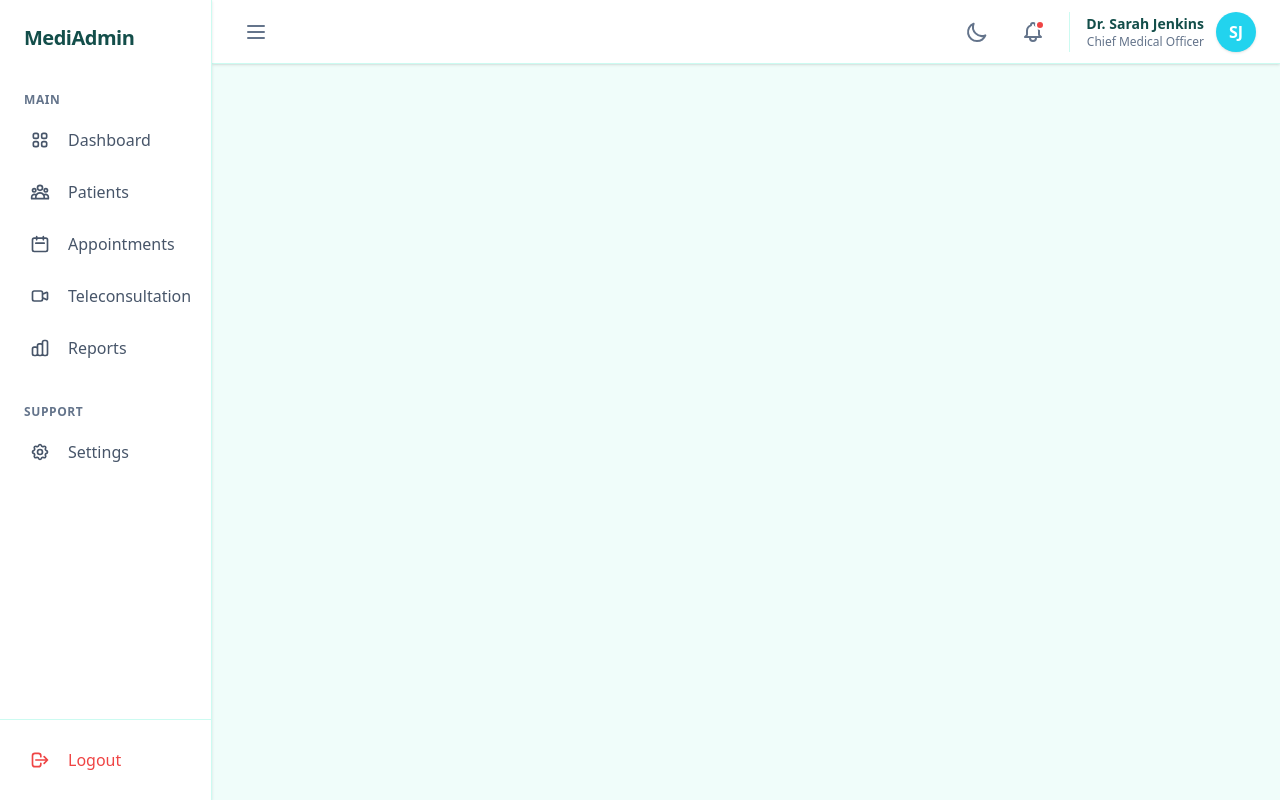
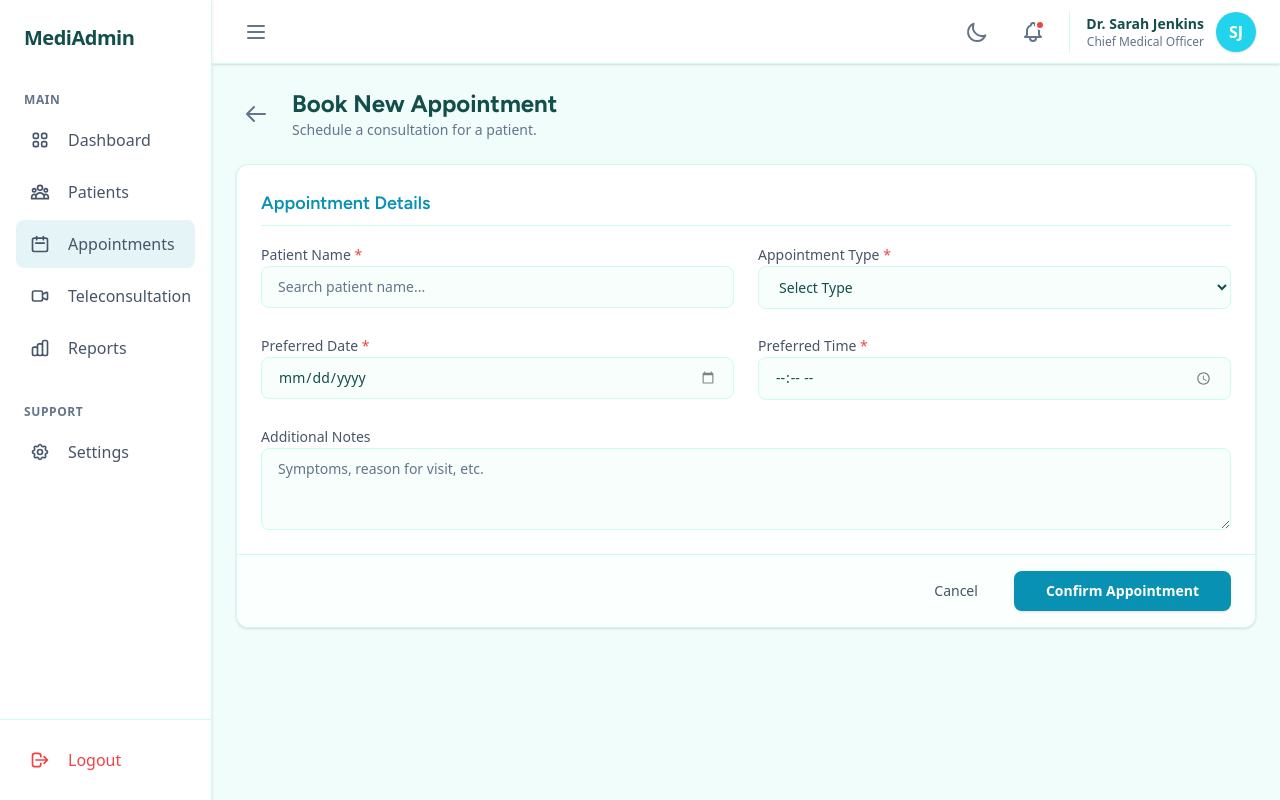
Before and after one commit to Ali-Tamerr/Telemedicine-Admin-Dashboard, an Angular app: page /appointments/book in a window 1280 px wide. Before the commit this address led to /. Built offline with nearby package versions, Linux system fonts and the light colour scheme.

Commit message:
feat: add patient registration form and dashboard layout components

```diff
--- a/src/app/app.routes.ts
+++ b/src/app/app.routes.ts
@@ -4,6 +4,7 @@ import { PatientList } from './pages/patient-list/patient-list';
 import { PatientDetails } from './pages/patient-details/patient-details';
 import { PatientAdd } from './pages/patient-add/patient-add';
 import { Appointments } from './pages/appointments/appointments';
+import { AppointmentAdd } from './pages/appointment-add/appointment-add';
 import { Teleconsultation } from './pages/teleconsultation/teleconsultation';
 import { Reports } from './pages/reports/reports';
 import { Settings } from './pages/settings/settings';
@@ -15,6 +16,7 @@ export const routes: Routes = [
   { path: 'patients/add', component: PatientAdd },
   { path: 'patients/:id', component: PatientDetails },
   { path: 'appointments', component: Appointments },
+  { path: 'appointments/book', component: AppointmentAdd },
   { path: 'consultations', component: Teleconsultation },
   { path: 'reports', component: Reports },
   { path: 'settings', component: Settings }
--- /dev/null
+++ b/src/app/pages/appointment-add/appointment-add.css
@@ -0,0 +1,15 @@
+/* Appointment Add Component Styles */
+:host {
+  display: block;
+}
+
+input[type="date"]::-webkit-calendar-picker-indicator,
+input[type="time"]::-webkit-calendar-picker-indicator {
+  filter: invert(0.5);
+  cursor: pointer;
+}
+
+.dark input[type="date"]::-webkit-calendar-picker-indicator,
+.dark input[type="time"]::-webkit-calendar-picker-indicator {
+  filter: invert(1);
+}
--- /dev/null
+++ b/src/app/pages/appointment-add/appointment-add.html
@@ -0,0 +1,70 @@
+<div class="space-y-6">
+  <div class="flex items-center gap-4">
+    <button (click)="onCancel()" class="p-2 hover:bg-bg/50 rounded-full transition-colors text-text-muted">
+      <svg xmlns="http://www.w3.org/2000/svg" class="h-6 w-6" fill="none" viewBox="0 0 24 24" stroke="currentColor">
+        <path stroke-linecap="round" stroke-linejoin="round" stroke-width="2" d="M10 19l-7-7m0 0l7-7m-7 7h18" />
+      </svg>
+    </button>
+    <div>
+      <h1 class="text-2xl font-bold text-text">Book New Appointment</h1>
+      <p class="text-sm text-text-muted">Schedule a consultation for a patient.</p>
+    </div>
+  </div>
+
+  <form [formGroup]="appointmentForm" (ngSubmit)="onSubmit()" class="bg-surface rounded-xl shadow-sm border border-border overflow-hidden">
+    <div class="p-6 space-y-8">
+      <div>
+        <h2 class="text-lg font-semibold text-primary border-b border-border pb-2 mb-4">Appointment Details</h2>
+        <div class="grid grid-cols-1 md:grid-cols-2 gap-6">
+          <!-- Patient Name -->
+          <div class="space-y-1">
+            <label class="text-sm font-medium text-text-secondary">Patient Name <span class="text-danger">*</span></label>
+            <input type="text" formControlName="patientName" placeholder="Search patient name..." class="block w-full px-4 py-2.5 border border-border rounded-lg text-sm focus:ring-primary focus:border-primary transition-all bg-bg/50 text-text placeholder:text-text-muted" [class.border-danger]="appointmentForm.get('patientName')?.touched && appointmentForm.get('patientName')?.invalid">
+            <p *ngIf="appointmentForm.get('patientName')?.touched && appointmentForm.get('patientName')?.invalid" class="text-xs text-danger mt-1">Patient name is required.</p>
+          </div>
+
+          <!-- Appointment Type -->
+          <div class="space-y-1">
+            <label class="text-sm font-medium text-text-secondary">Appointment Type <span class="text-danger">*</span></label>
+            <select formControlName="appointmentType" class="block w-full px-4 py-2.5 border border-border rounded-lg text-sm focus:ring-primary focus:border-primary transition-all bg-bg/50 text-text" [class.border-danger]="appointmentForm.get('appointmentType')?.touched && appointmentForm.get('appointmentType')?.invalid">
+              <option value="">Select Type</option>
+              <option value="routine">Routine Checkup</option>
+              <option value="urgent">Urgent Consultation</option>
+              <option value="follow-up">Follow-up Visit</option>
+            </select>
+          </div>
+
+          <!-- Date -->
+          <div class="space-y-1">
+            <label class="text-sm font-medium text-text-secondary">Preferred Date <span class="text-danger">*</span></label>
+            <input type="date" formControlName="date" class="block w-full px-4 py-2.5 border border-border rounded-lg text-sm focus:ring-primary focus:border-primary transition-all bg-bg/50 text-text" [class.border-danger]="appointmentForm.get('date')?.touched && appointmentForm.get('date')?.invalid">
+          </div>
+
+          <!-- Time -->
+          <div class="space-y-1">
+            <label class="text-sm font-medium text-text-secondary">Preferred Time <span class="text-danger">*</span></label>
+            <input type="time" formControlName="time" class="block w-full px-4 py-2.5 border border-border rounded-lg text-sm focus:ring-primary focus:border-primary transition-all bg-bg/50 text-text" [class.border-danger]="appointmentForm.get('time')?.touched && appointmentForm.get('time')?.invalid">
+          </div>
+
+          <!-- Notes -->
+          <div class="md:col-span-2 space-y-1">
+            <label class="text-sm font-medium text-text-secondary">Additional Notes</label>
+            <textarea formControlName="notes" rows="3" placeholder="Symptoms, reason for visit, etc." class="block w-full px-4 py-2.5 border border-border rounded-lg text-sm focus:ring-primary focus:border-primary transition-all bg-bg/50 text-text placeholder:text-text-muted"></textarea>
+          </div>
+        </div>
+      </div>
+    </div>
+
+    <!-- Form Actions -->
+    <div class="bg-bg/30 px-6 py-4 flex items-center justify-end gap-3 border-t border-border">
+      <button type="button" (click)="onCancel()" class="px-6 py-2.5 text-sm font-medium text-text-secondary hover:text-text transition-colors">Cancel</button>
+      <button type="submit" [disabled]="isSubmitting" class="px-8 py-2.5 bg-primary text-white rounded-lg text-sm font-semibold hover:bg-primary/90 transition-all shadow-sm flex items-center gap-2">
+        <svg *ngIf="isSubmitting" class="animate-spin h-4 w-4 text-white" xmlns="http://www.w3.org/2000/svg" fill="none" viewBox="0 0 24 24">
+          <circle class="opacity-25" cx="12" cy="12" r="10" stroke="currentColor" stroke-width="4"></circle>
+          <path class="opacity-75" fill="currentColor" d="M4 12a8 8 0 018-8V0C5.373 0 0 5.373 0 12h4zm2 5.291A7.962 7.962 0 014 12H0c0 3.042 1.135 5.824 3 7.938l3-2.647z"></path>
+        </svg>
+        {{ isSubmitting ? 'Booking...' : 'Confirm Appointment' }}
+      </button>
+    </div>
+  </form>
+</div>
--- /dev/null
+++ b/src/app/pages/appointment-add/appointment-add.ts
@@ -0,0 +1,43 @@
+import { Component, inject } from '@angular/core';
+import { FormBuilder, FormGroup, Validators, ReactiveFormsModule } from '@angular/forms';
+import { Router, RouterLink } from '@angular/router';
+import { CommonModule } from '@angular/common';
+
+@Component({
+  selector: 'app-appointment-add',
+  standalone: true,
+  imports: [CommonModule, ReactiveFormsModule, RouterLink],
+  templateUrl: './appointment-add.html',
+  styleUrl: './appointment-add.css'
+})
+export class AppointmentAdd {
+  private fb = inject(FormBuilder);
+  private router = inject(Router);
+
+  appointmentForm: FormGroup = this.fb.group({
+    patientName: ['', [Validators.required]],
+    appointmentType: ['', [Validators.required]],
+    date: ['', [Validators.required]],
+    time: ['', [Validators.required]],
+    notes: ['']
+  });
+
+  isSubmitting = false;
+
+  onSubmit() {
+    if (this.appointmentForm.valid) {
+      this.isSubmitting = true;
+      // Mock API call
+      setTimeout(() => {
+        this.isSubmitting = false;
+        this.router.navigate(['/appointments']);
+      }, 1000);
+    } else {
+      this.appointmentForm.markAllAsTouched();
+    }
+  }
+
+  onCancel() {
+    this.router.navigate(['/appointments']);
+  }
+}
--- a/src/app/pages/appointments/appointments.html
+++ b/src/app/pages/appointments/appointments.html
@@ -9,7 +9,9 @@
         <button class="px-3 py-1.5 text-sm font-medium rounded-md bg-surface text-text shadow-sm">Week</button>
         <button class="px-3 py-1.5 text-sm font-medium rounded-md text-text-muted hover:text-text transition-colors">Month</button>
       </div>
-      <button class="flex items-center gap-2 px-4 py-2 bg-primary text-white rounded-lg hover:bg-primary/90 transition-colors shadow-sm focus:ring-2 focus:ring-primary focus:ring-offset-2">
+      <button
+        routerLink="/appointments/book"
+        class="flex items-center gap-2 px-4 py-2 bg-primary text-white rounded-lg hover:bg-primary/90 transition-colors shadow-sm focus:ring-2 focus:ring-primary focus:ring-offset-2">
         <svg xmlns="http://www.w3.org/2000/svg" class="h-5 w-5" fill="none" viewBox="0 0 24 24" stroke="currentColor">
           <path stroke-linecap="round" stroke-linejoin="round" stroke-width="2" d="M12 4v16m8-8H4" />
         </svg>
--- a/src/app/pages/appointments/appointments.ts
+++ b/src/app/pages/appointments/appointments.ts
@@ -1,10 +1,11 @@
 import { Component } from '@angular/core';
+import { RouterLink } from '@angular/router';
 import { AppointmentCalendar } from '../dashboard/components/appointment-calendar/appointment-calendar';
 
 @Component({
   selector: 'app-appointments',
   standalone: true,
-  imports: [AppointmentCalendar],
+  imports: [AppointmentCalendar, RouterLink],
   templateUrl: './appointments.html',
   styleUrl: './appointments.css',
 })
--- a/src/app/pages/dashboard/dashboard.html
+++ b/src/app/pages/dashboard/dashboard.html
@@ -5,12 +5,6 @@
       <h1 class="text-xl font-bold text-text">Dashboard Overview</h1>
       <p class="text-xs text-text-muted">Welcome back, Dr. Jenkins.</p>
     </div>
-    <button class="flex items-center gap-2 px-3 py-1.5 bg-[#0891b2] text-white rounded-lg hover:bg-[#067a96] transition-colors text-sm">
-      <svg xmlns="http://www.w3.org/2000/svg" class="h-4 w-4" fill="none" viewBox="0 0 24 24" stroke="currentColor">
-        <path stroke-linecap="round" stroke-linejoin="round" stroke-width="2" d="M12 4v16m8-8H4" />
-      </svg>
-      New Consultation
-    </button>
   </div>
 
   <!-- Stats Cards -->
--- a/src/app/pages/patient-add/patient-add.html
+++ b/src/app/pages/patient-add/patient-add.html
@@ -1,49 +1,49 @@
 <div class="space-y-6">
   <div class="flex items-center gap-4">
-    <button (click)="onCancel()" class="p-2 hover:bg-gray-100 rounded-full transition-colors text-gray-500">
+    <button (click)="onCancel()" class="p-2 hover:bg-bg/50 rounded-full transition-colors text-text-muted">
       <svg xmlns="http://www.w3.org/2000/svg" class="h-6 w-6" fill="none" viewBox="0 0 24 24" stroke="currentColor">
         <path stroke-linecap="round" stroke-linejoin="round" stroke-width="2" d="M10 19l-7-7m0 0l7-7m-7 7h18" />
       </svg>
     </button>
     <div>
-      <h1 class="text-2xl font-bold text-[#134e4a]">Register New Patient</h1>
-      <p class="text-sm text-gray-500">Enter patient personal and medical information.</p>
+      <h1 class="text-2xl font-bold text-text">Register New Patient</h1>
+      <p class="text-sm text-text-muted">Enter patient personal and medical information.</p>
     </div>
   </div>
 
-  <form [formGroup]="patientForm" (ngSubmit)="onSubmit()" class="bg-white rounded-xl shadow-sm border border-teal-50 overflow-hidden">
+  <form [formGroup]="patientForm" (ngSubmit)="onSubmit()" class="bg-surface rounded-xl shadow-sm border border-border overflow-hidden">
     <div class="p-6 space-y-8">
       <!-- Personal Information Section -->
       <div>
-        <h2 class="text-lg font-semibold text-[#134e4a] border-b border-gray-100 pb-2 mb-4">Personal Information</h2>
+        <h2 class="text-lg font-semibold text-primary border-b border-border pb-2 mb-4">Personal Information</h2>
         <div class="grid grid-cols-1 md:grid-cols-2 gap-6">
           <div class="space-y-1">
-            <label class="text-sm font-medium text-gray-700">First Name <span class="text-red-500">*</span></label>
-            <input type="text" formControlName="firstName" class="block w-full px-4 py-2.5 border border-gray-200 rounded-lg text-sm focus:ring-[#0891b2] focus:border-[#0891b2] transition-all" [class.border-red-500]="patientForm.get('firstName')?.touched && patientForm.get('firstName')?.invalid">
-            <p *ngIf="patientForm.get('firstName')?.touched && patientForm.get('firstName')?.invalid" class="text-xs text-red-500 mt-1">First name is required (min 2 chars).</p>
+            <label class="text-sm font-medium text-text-secondary">First Name <span class="text-danger">*</span></label>
+            <input type="text" formControlName="firstName" class="block w-full px-4 py-2.5 border border-border rounded-lg text-sm focus:ring-primary focus:border-primary transition-all bg-bg/50 text-text placeholder:text-text-muted" [class.border-danger]="patientForm.get('firstName')?.touched && patientForm.get('firstName')?.invalid">
+            <p *ngIf="patientForm.get('firstName')?.touched && patientForm.get('firstName')?.invalid" class="text-xs text-danger mt-1">First name is required (min 2 chars).</p>
           </div>
           <div class="space-y-1">
-            <label class="text-sm font-medium text-gray-700">Last Name <span class="text-red-500">*</span></label>
-            <input type="text" formControlName="lastName" class="block w-full px-4 py-2.5 border border-gray-200 rounded-lg text-sm focus:ring-[#0891b2] focus:border-[#0891b2] transition-all" [class.border-red-500]="patientForm.get('lastName')?.touched && patientForm.get('lastName')?.invalid">
-            <p *ngIf="patientForm.get('lastName')?.touched && patientForm.get('lastName')?.invalid" class="text-xs text-red-500 mt-1">Last name is required.</p>
+            <label class="text-sm font-medium text-text-secondary">Last Name <span class="text-danger">*</span></label>
+            <input type="text" formControlName="lastName" class="block w-full px-4 py-2.5 border border-border rounded-lg text-sm focus:ring-primary focus:border-primary transition-all bg-bg/50 text-text placeholder:text-text-muted" [class.border-danger]="patientForm.get('lastName')?.touched && patientForm.get('lastName')?.invalid">
+            <p *ngIf="patientForm.get('lastName')?.touched && patientForm.get('lastName')?.invalid" class="text-xs text-danger mt-1">Last name is required.</p>
           </div>
           <div class="space-y-1">
-            <label class="text-sm font-medium text-gray-700">Email Address <span class="text-red-500">*</span></label>
-            <input type="email" formControlName="email" class="block w-full px-4 py-2.5 border border-gray-200 rounded-lg text-sm focus:ring-[#0891b2] focus:border-[#0891b2] transition-all" [class.border-red-500]="patientForm.get('email')?.touched && patientForm.get('email')?.invalid">
-            <p *ngIf="patientForm.get('email')?.touched && patientForm.get('email')?.invalid" class="text-xs text-red-500 mt-1">Valid email is required.</p>
+            <label class="text-sm font-medium text-text-secondary">Email Address <span class="text-danger">*</span></label>
+            <input type="email" formControlName="email" class="block w-full px-4 py-2.5 border border-border rounded-lg text-sm focus:ring-primary focus:border-primary transition-all bg-bg/50 text-text placeholder:text-text-muted" [class.border-danger]="patientForm.get('email')?.touched && patientForm.get('email')?.invalid">
+            <p *ngIf="patientForm.get('email')?.touched && patientForm.get('email')?.invalid" class="text-xs text-danger mt-1">Valid email is required.</p>
           </div>
           <div class="space-y-1">
-            <label class="text-sm font-medium text-gray-700">Phone Number <span class="text-red-500">*</span></label>
-            <input type="text" formControlName="phone" placeholder="+1 (555) 000-0000" class="block w-full px-4 py-2.5 border border-gray-200 rounded-lg text-sm focus:ring-[#0891b2] focus:border-[#0891b2] transition-all" [class.border-red-500]="patientForm.get('phone')?.touched && patientForm.get('phone')?.invalid">
-            <p *ngIf="patientForm.get('phone')?.touched && patientForm.get('phone')?.invalid" class="text-xs text-red-500 mt-1">Valid phone number is required.</p>
+            <label class="text-sm font-medium text-text-secondary">Phone Number <span class="text-danger">*</span></label>
+            <input type="text" formControlName="phone" placeholder="+1 (555) 000-0000" class="block w-full px-4 py-2.5 border border-border rounded-lg text-sm focus:ring-primary focus:border-primary transition-all bg-bg/50 text-text placeholder:text-text-muted" [class.border-danger]="patientForm.get('phone')?.touched && patientForm.get('phone')?.invalid">
+            <p *ngIf="patientForm.get('phone')?.touched && patientForm.get('phone')?.invalid" class="text-xs text-danger mt-1">Valid phone number is required.</p>
           </div>
           <div class="space-y-1">
-            <label class="text-sm font-medium text-gray-700">Date of Birth <span class="text-red-500">*</span></label>
-            <input type="date" formControlName="dob" class="block w-full px-4 py-2.5 border border-gray-200 rounded-lg text-sm focus:ring-[#0891b2] focus:border-[#0891b2] transition-all" [class.border-red-500]="patientForm.get('dob')?.touched && patientForm.get('dob')?.invalid">
+            <label class="text-sm font-medium text-text-secondary">Date of Birth <span class="text-danger">*</span></label>
+            <input type="date" formControlName="dob" class="block w-full px-4 py-2.5 border border-border rounded-lg text-sm focus:ring-primary focus:border-primary transition-all bg-bg/50 text-text" [class.border-danger]="patientForm.get('dob')?.touched && patientForm.get('dob')?.invalid">
           </div>
           <div class="space-y-1">
-            <label class="text-sm font-medium text-gray-700">Gender <span class="text-red-500">*</span></label>
-            <select formControlName="gender" class="block w-full px-4 py-2.5 border border-gray-200 rounded-lg text-sm focus:ring-[#0891b2] focus:border-[#0891b2] transition-all bg-white" [class.border-red-500]="patientForm.get('gender')?.touched && patientForm.get('gender')?.invalid">
+            <label class="text-sm font-medium text-text-secondary">Gender <span class="text-danger">*</span></label>
+            <select formControlName="gender" class="block w-full px-4 py-2.5 border border-border rounded-lg text-sm focus:ring-primary focus:border-primary transition-all bg-bg/50 text-text" [class.border-danger]="patientForm.get('gender')?.touched && patientForm.get('gender')?.invalid">
               <option value="">Select Gender</option>
               <option value="male">Male</option>
               <option value="female">Female</option>
@@ -55,11 +55,11 @@
 
       <!-- Medical Information Section -->
       <div>
-        <h2 class="text-lg font-semibold text-[#134e4a] border-b border-gray-100 pb-2 mb-4">Medical Information</h2>
+        <h2 class="text-lg font-semibold text-primary border-b border-border pb-2 mb-4">Medical Information</h2>
         <div class="grid grid-cols-1 md:grid-cols-2 gap-6">
           <div class="space-y-1">
-            <label class="text-sm font-medium text-gray-700">Blood Type</label>
-            <select formControlName="bloodType" class="block w-full px-4 py-2.5 border border-gray-200 rounded-lg text-sm focus:ring-[#0891b2] focus:border-[#0891b2] transition-all bg-white">
+            <label class="text-sm font-medium text-text-secondary">Blood Type</label>
+            <select formControlName="bloodType" class="block w-full px-4 py-2.5 border border-border rounded-lg text-sm focus:ring-primary focus:border-primary transition-all bg-bg/50 text-text">
               <option value="">Select Blood Type</option>
               <option value="A+">A+</option>
               <option value="A-">A-</option>
@@ -72,25 +72,25 @@
             </select>
           </div>
           <div class="space-y-1">
-            <label class="text-sm font-medium text-gray-700">Emergency Contact <span class="text-red-500">*</span></label>
-            <input type="text" formControlName="emergencyContact" placeholder="Name and Phone" class="block w-full px-4 py-2.5 border border-gray-200 rounded-lg text-sm focus:ring-[#0891b2] focus:border-[#0891b2] transition-all" [class.border-red-500]="patientForm.get('emergencyContact')?.touched && patientForm.get('emergencyContact')?.invalid">
+            <label class="text-sm font-medium text-text-secondary">Emergency Contact <span class="text-danger">*</span></label>
+            <input type="text" formControlName="emergencyContact" placeholder="Name and Phone" class="block w-full px-4 py-2.5 border border-border rounded-lg text-sm focus:ring-primary focus:border-primary transition-all bg-bg/50 text-text placeholder:text-text-muted" [class.border-danger]="patientForm.get('emergencyContact')?.touched && patientForm.get('emergencyContact')?.invalid">
           </div>
           <div class="md:col-span-2 space-y-1">
-            <label class="text-sm font-medium text-gray-700">Residential Address <span class="text-red-500">*</span></label>
-            <textarea formControlName="address" rows="2" class="block w-full px-4 py-2.5 border border-gray-200 rounded-lg text-sm focus:ring-[#0891b2] focus:border-[#0891b2] transition-all" [class.border-red-500]="patientForm.get('address')?.touched && patientForm.get('address')?.invalid"></textarea>
+            <label class="text-sm font-medium text-text-secondary">Residential Address <span class="text-danger">*</span></label>
+            <textarea formControlName="address" rows="2" class="block w-full px-4 py-2.5 border border-border rounded-lg text-sm focus:ring-primary focus:border-primary transition-all bg-bg/50 text-text placeholder:text-text-muted" [class.border-danger]="patientForm.get('address')?.touched && patientForm.get('address')?.invalid"></textarea>
           </div>
           <div class="md:col-span-2 space-y-1">
-            <label class="text-sm font-medium text-gray-700">Known Allergies</label>
-            <textarea formControlName="allergies" rows="2" placeholder="List any allergies or type 'None'" class="block w-full px-4 py-2.5 border border-gray-200 rounded-lg text-sm focus:ring-[#0891b2] focus:border-[#0891b2] transition-all"></textarea>
+            <label class="text-sm font-medium text-text-secondary">Known Allergies</label>
+            <textarea formControlName="allergies" rows="2" placeholder="List any allergies or type 'None'" class="block w-full px-4 py-2.5 border border-border rounded-lg text-sm focus:ring-primary focus:border-primary transition-all bg-bg/50 text-text placeholder:text-text-muted"></textarea>
           </div>
         </div>
       </div>
     </div>
 
     <!-- Form Actions -->
-    <div class="bg-gray-50 px-6 py-4 flex items-center justify-end gap-3 border-t border-gray-100">
-      <button type="button" (click)="onCancel()" class="px-6 py-2.5 text-sm font-medium text-gray-600 hover:text-gray-800 transition-colors">Cancel</button>
-      <button type="submit" [disabled]="isSubmitting" class="px-8 py-2.5 bg-[#0891b2] text-white rounded-lg text-sm font-semibold hover:bg-[#067a96] transition-all shadow-sm flex items-center gap-2">
+    <div class="bg-bg/30 px-6 py-4 flex items-center justify-end gap-3 border-t border-border">
+      <button type="button" (click)="onCancel()" class="px-6 py-2.5 text-sm font-medium text-text-secondary hover:text-text transition-colors">Cancel</button>
+      <button type="submit" [disabled]="isSubmitting" class="px-8 py-2.5 bg-primary text-white rounded-lg text-sm font-semibold hover:bg-primary/90 transition-all shadow-sm flex items-center gap-2">
         <svg *ngIf="isSubmitting" class="animate-spin h-4 w-4 text-white" xmlns="http://www.w3.org/2000/svg" fill="none" viewBox="0 0 24 24">
           <circle class="opacity-25" cx="12" cy="12" r="10" stroke="currentColor" stroke-width="4"></circle>
           <path class="opacity-75" fill="currentColor" d="M4 12a8 8 0 018-8V0C5.373 0 0 5.373 0 12h4zm2 5.291A7.962 7.962 0 014 12H0c0 3.042 1.135 5.824 3 7.938l3-2.647z"></path>
```
